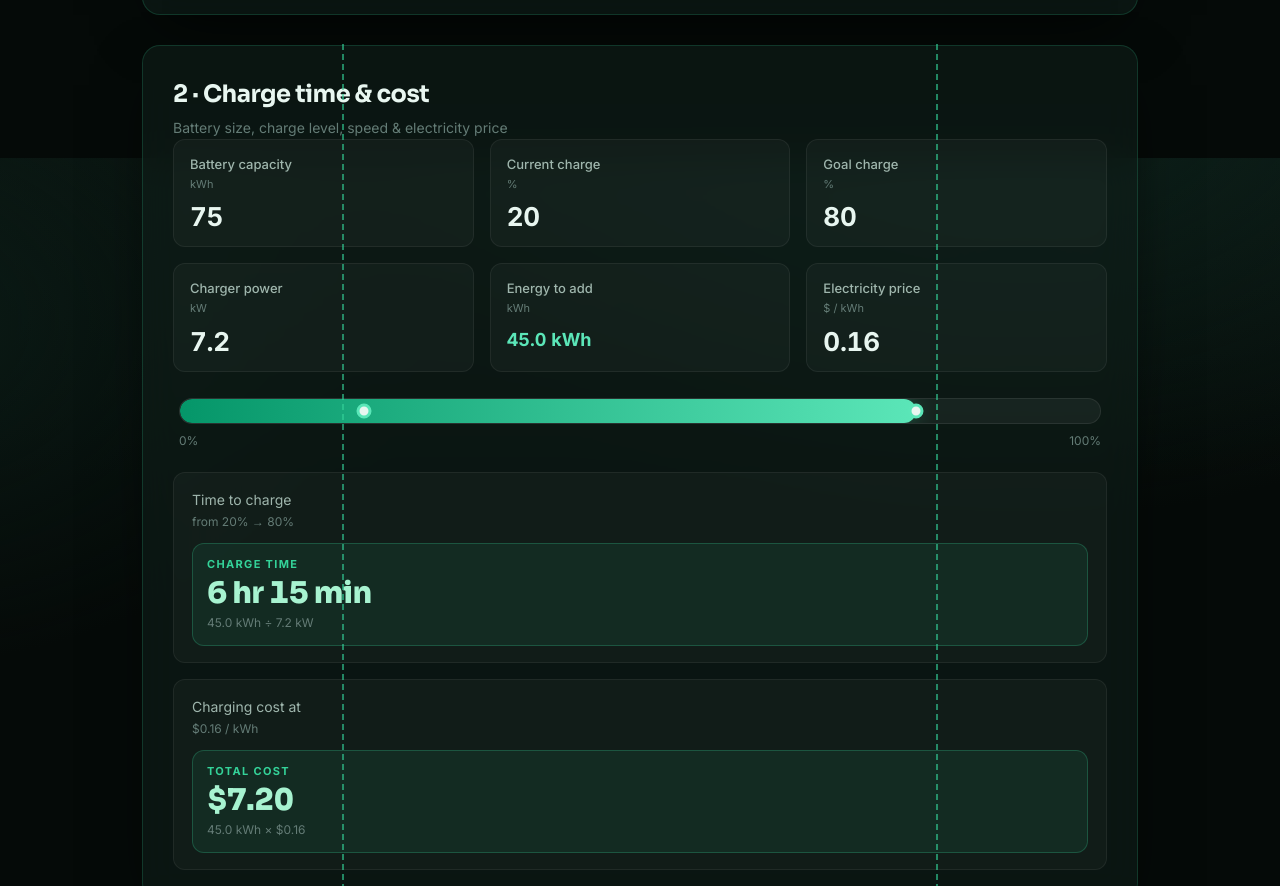
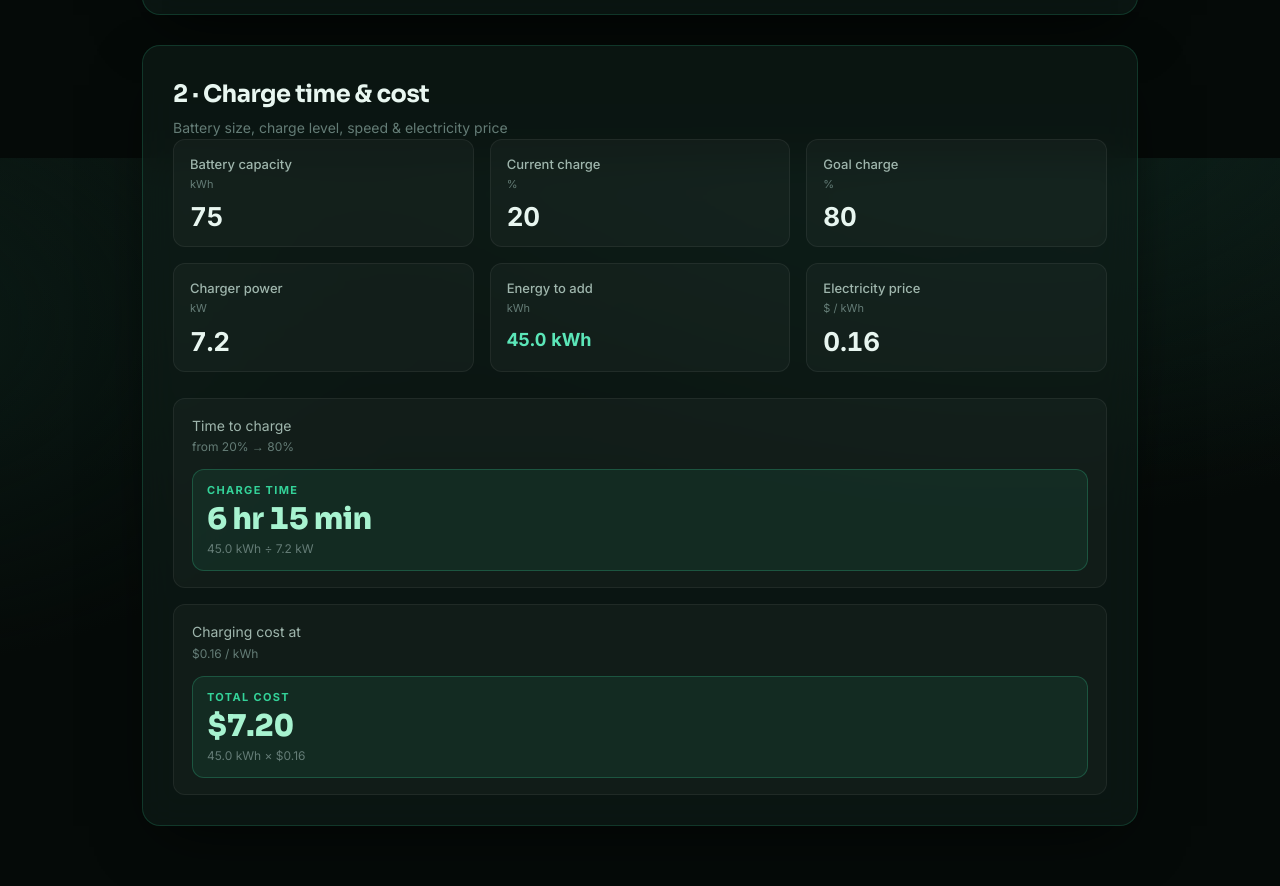
Before and after one commit to founding5067/Electric-Vehicle-Calculator, a plain HTML site: page index.html in a window 1280 px wide. Shown: the part 1442-2328 px from the top of the page. Drawn offline with Linux system fonts and the light colour scheme.

Commit message:
Removed charge bar

```diff
--- a/app.js
+++ b/app.js
@@ -109,19 +109,6 @@ function updateCharge() {
   $("res-time-detail").textContent = `${energyKwh.toFixed(1)} kWh ÷ ${power} kW`;
   $("res-cost").textContent = moneyShort(cost);
   $("res-cost-detail").textContent = `${energyKwh.toFixed(1)} kWh × $${elecPrice.toFixed(2)}`;
-
-  // Charge bar visuals (fill = current level, dashed range = the delta)
-  const full = Math.max(fromClamp, toClamp);
-  const fillPct = Math.min(100, full);
-  const startPct = (fromClamp / 100) * 100;
-  const endPct = (toClamp / 100) * 100;
-
-  $("charge-fill").style.width = fillPct + "%";
-  $("mark-from").style.left = startPct + "%";
-  $("mark-to").style.left = endPct + "%";
-  const rangeWidth = Math.max(2, endPct - startPct);
-  $("bar-range").style.left = startPct + "%";
-  $("bar-range").style.width = rangeWidth + "%";
 }
 
 /* ---------- Wire up inputs ---------- */
--- a/index.html
+++ b/index.html
@@ -186,21 +186,6 @@
         </div>
       </div>
 
-      <div class="charge-bar-wrap">
-        <div class="charge-bar-track">
-          <div class="charge-bar-fill" id="charge-fill"></div>
-          <div class="charge-markers">
-            <span class="charge-mark" id="mark-from"></span>
-            <span class="charge-mark" id="mark-to"></span>
-          </div>
-        </div>
-        <div class="charge-bar-legend">
-          <span>0%</span>
-          <span class="charge-bar-range" id="bar-range"></span>
-          <span>100%</span>
-        </div>
-      </div>
-
       <div class="results">
         <div class="result-row">
           <div class="result-label">
--- a/styles.css
+++ b/styles.css
@@ -372,54 +372,6 @@ input[type="number"]:focus { box-shadow: none; }
   text-align: right;
 }
 
-/* ---------- Charge bar ---------- */
-.charge-bar-wrap {
-  margin: 8px 0 22px;
-  padding: 0 6px;
-}
-.charge-bar-track {
-  position: relative;
-  height: 26px;
-  background: rgba(255, 255, 255, 0.05);
-  border: 1px solid rgba(255, 255, 255, 0.08);
-  border-radius: 999px;
-  overflow: hidden;
-}
-.charge-bar-fill {
-  position: absolute;
-  top: 0; left: 0; bottom: 0;
-  width: 0%;
-  background: linear-gradient(90deg, #059669, var(--emerald-400));
-  border-radius: 999px;
-  transition: width 0.4s cubic-bezier(0.4, 0, 0.2, 1);
-  box-shadow: 0 0 24px -4px rgba(52, 211, 153, 0.7);
-}
-.charge-bar-range {
-  position: absolute;
-  top: -2px;
-  height: calc(100% + 2px);
-  border-left: 2px dashed rgba(52, 211, 153, 0.6);
-  border-right: 2px dashed rgba(52, 211, 153, 0.6);
-  transition: left 0.4s cubic-bezier(0.4, 0, 0.2, 1), width 0.4s cubic-bezier(0.4, 0, 0.2, 1);
-}
-.charge-mark {
-  position: absolute;
-  top: 50%;
-  width: 15px; height: 15px;
-  transform: translate(-50%, -50%);
-  border-radius: 50%;
-  background: var(--text);
-  border: 3px solid var(--emerald-400);
-  transition: left 0.4s cubic-bezier(0.4, 0, 0.2, 1);
-}
-.charge-bar-legend {
-  display: flex;
-  justify-content: space-between;
-  margin-top: 8px;
-  font-size: 12px;
-  color: var(--text-faint);
-}
-
 /* ---------- Footer ---------- */
 .site-footer {
   position: relative;
```
